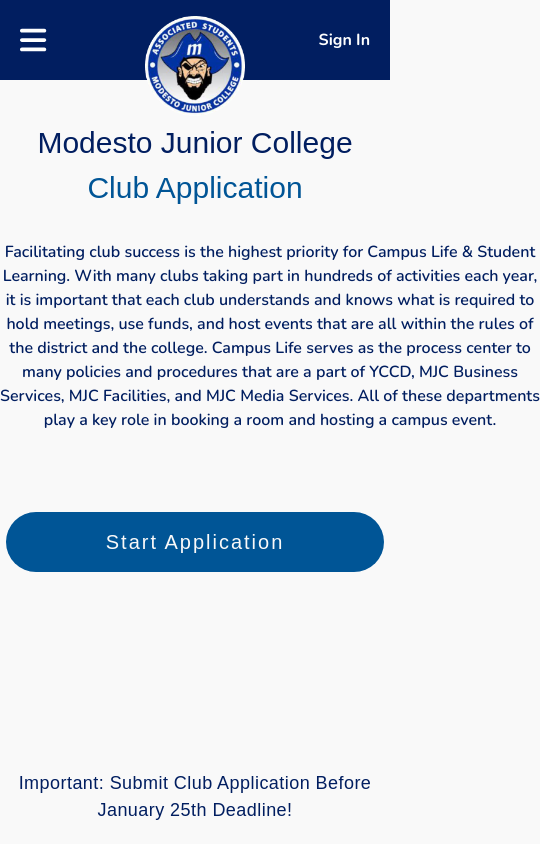
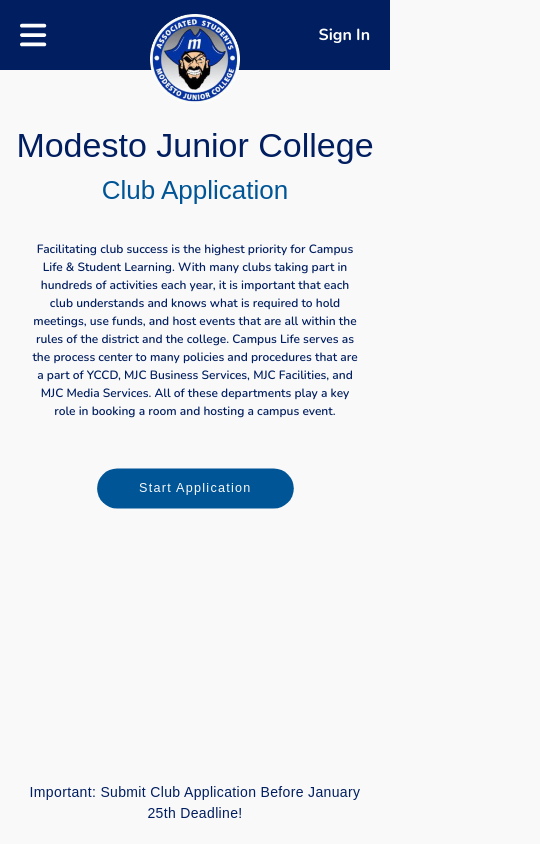
Before and after one commit to Community-ALI/club-website, a Next.js app: page / in a window 390 px wide. Shown: the whole page, 540 px wide, since content can reach past the window. Built offline with nearby package versions, Linux system fonts and the light colour scheme; a web font is replaced by a local one.

Commit message:
feat: Club Application Mobile Compatibility
Club Application page works on mobile and is fully responsive.

```diff
--- a/app/components/home.js
+++ b/app/components/home.js
@@ -3,13 +3,14 @@ export default function Home() {
     <>
       <h2
         className="text-lightBlue text-[45px]
-        text-center lg:text-[35px] md:text-[30px]"
+        text-center lg:text-[35px] md:text-[28px] xsm:text-[26px]"
       >
         Club Application
       </h2>
       <p
-        className="text-darkBlue text-center font-[Nunito] font-[600]
-      w-[540px] mr-auto ml-auto mt-[30px]"
+        className="text-darkBlue text-center font-[Nunito] font-[600] w-[540px]
+        lg:w-[500px] md:w-[380px] mr-auto ml-auto mt-[30px] md:text-[14px]
+        sm:text-[13px] xsm:text-[12px] xsm:w-[330px] xxsm:w-[300px]"
       >
         Facilitating club success is the highest priority for Campus Life &
         Student Learning. With many clubs taking part in hundreds of activities
@@ -21,18 +22,20 @@ export default function Home() {
         of these departments play a key role in booking a room and hosting a
         campus event.
       </p>
-      <div className="flex justify-center items-center mt-[80px]">
+      <div className="flex justify-center items-center mt-[80px] md:mt-[60px] xsm:mt-[40px]">
         <button
           className="text-offWhite text-[20px] px-[100px] py-[15px]
        bg-lightBlue hover:bg-darkBlue rounded-[80px] tracking-widest
-       ease-in-out duration-200"
+       ease-in-out duration-200 lg:scale-[.9] md:scale-[.8] sm:scale-[0.7]
+       xsm:px-[60px] xsm:text-[18px] whitespace-nowrap"
         >
           Start Application
         </button>
       </div>
 
       <h3 className="text-darkBlue w-[100%] text-[18px] text-center tracking-wide
-      absolute bottom-5 left-1/2 transform -translate-x-1/2">
+      absolute bottom-5 left-1/2 transform -translate-x-1/2 px-[30px] md:text-[16px]
+      xsm:text-[14px] xsm:px-[20px] xxsm:px-[5px]">
         Important: Submit Club Application Before January 25th Deadline!
       </h3>
     </>
--- a/app/components/navbar.js
+++ b/app/components/navbar.js
@@ -30,9 +30,9 @@ export default function Navbar() {
   return (
     <>
       {isMobile ? (
-        <nav className="bg-darkBlue relative h-[80px] flex justify-between items-center px-[20px]">
+        <nav className="bg-darkBlue relative h-[80px] xsm:h-[70px] flex justify-between items-center px-[20px]">
           <img
-            className="absolute left-1/2 top-[20%] transform -translate-x-1/2 w-[100px] z-10"
+            className="absolute left-1/2 top-[20%] transform -translate-x-1/2 w-[100px] z-10 xsm:w-[90px]"
             src="images/ASMJC.png"
             alt="ASMJC Logo"
           ></img>
--- a/app/page.js
+++ b/app/page.js
@@ -6,8 +6,8 @@ export default function LandingPage() {
     <>
       <Navbar></Navbar>
       <h1 className="text-darkBlue text-[55px] xlg:text-[50px]
-      lg:text-[40px] md:text-[35px] sm:text-[30px]
-        text-center mt-[40px]">Modesto Junior College</h1>
+      lg:text-[40px] md:text-[35px] sm:text-[30px] xsm:text-[34px] md:mt-[50px]
+        text-center mt-[40px] xxsm:text-[30px]">Modesto Junior College</h1>
       <Home></Home>
     </>
   );
```
